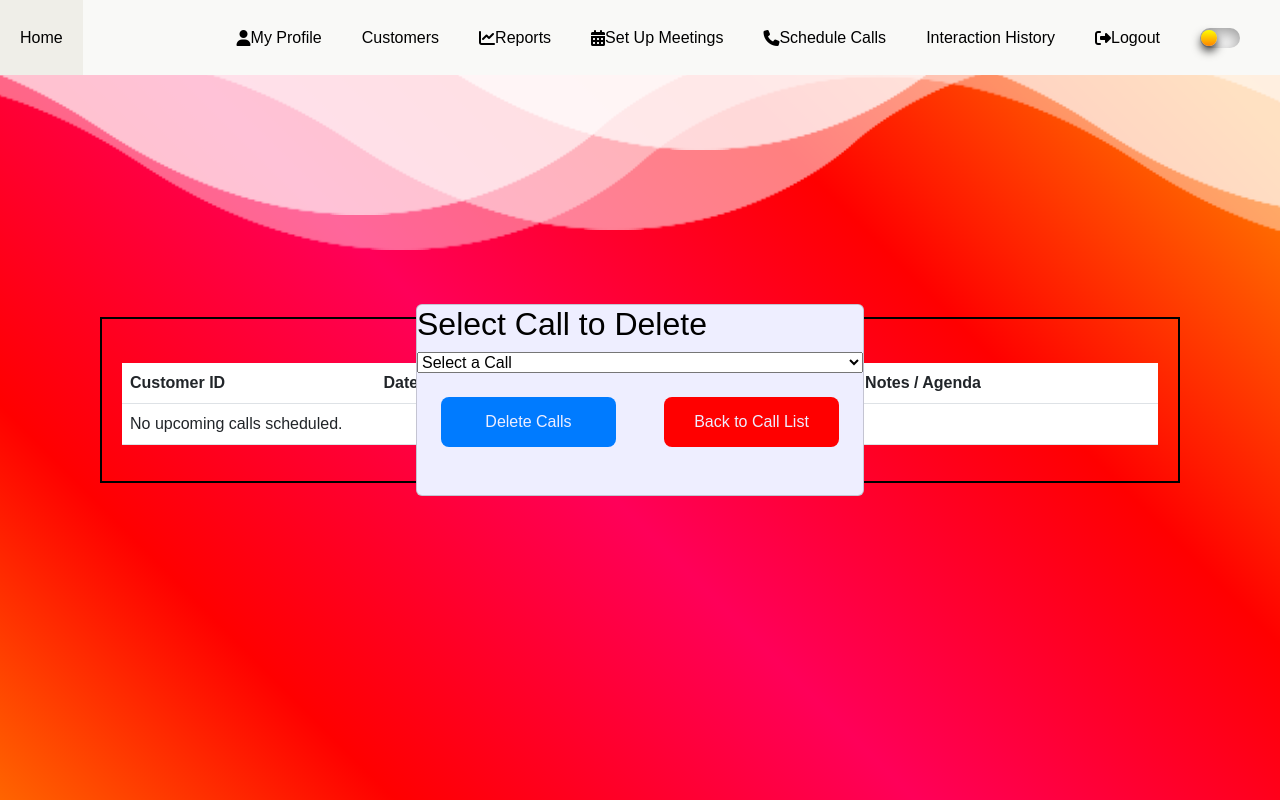
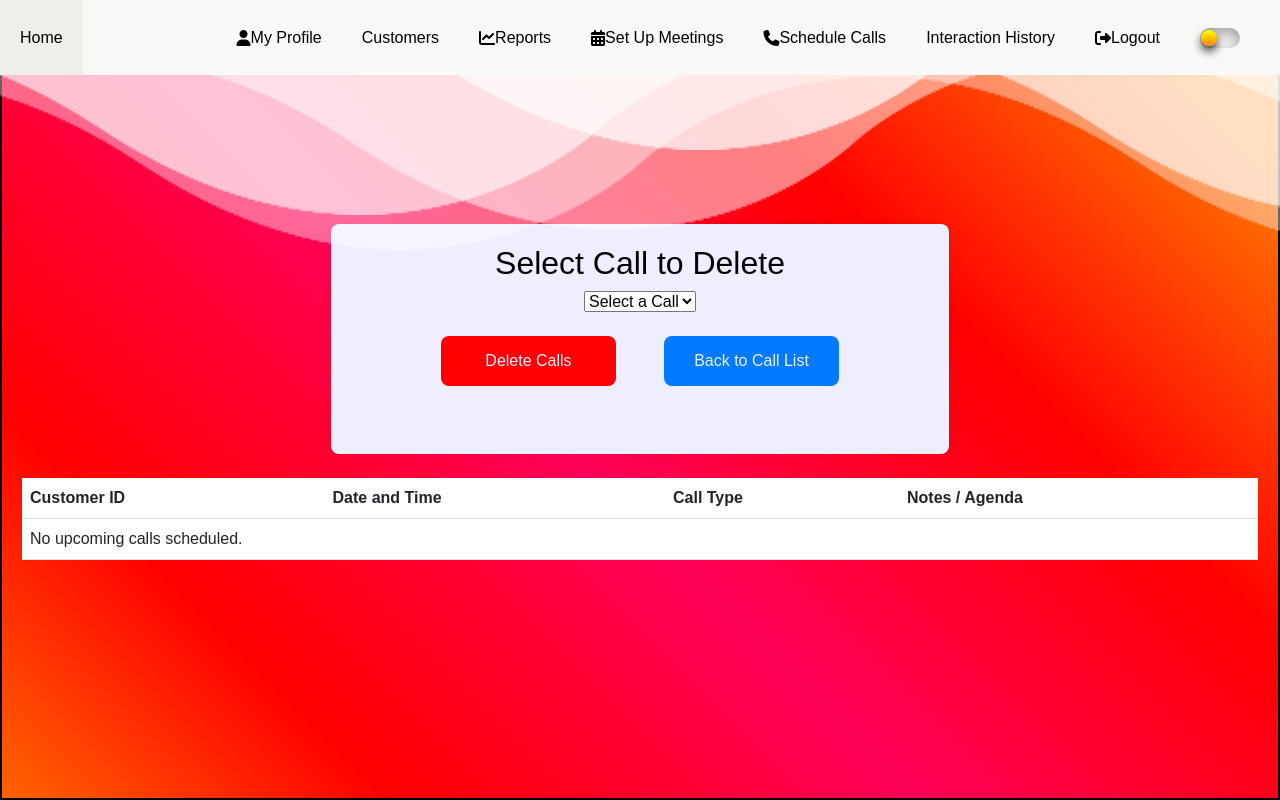
Before and after one commit to Syrup-2005/CRM-CW, a PHP site: page /deletecall.html in a window 1280 px wide. Run offline with PHP 8.4, Linux system fonts and the light colour scheme; data that the repository does not hold is empty; some libraries are stand-ins or nearby versions.

Commit message:
fixed bug where div cards appear above sidebar

```diff
--- a/calls.html
+++ b/calls.html
@@ -74,7 +74,8 @@
     </nav>
 
     <!-- Main Content Section -->
-    <div class="card">
+    <div class="content">
+    <div class="table-container">
     <h1>Upcoming calls</h1>
         <div class="table-responsive">
             <table class="table">
@@ -96,6 +97,7 @@
             <a href="deletecall.html" class="general-btns logout">Delete Calls</a>
         </div>
     </div>
+    </div>
 
     <!-- Bootstrap JavaScript -->
     <script src="https://cdn.jsdelivr.net/npm/bootstrap@5.3.0/dist/js/bootstrap.bundle.min.js"></script>
--- a/customer.html
+++ b/customer.html
@@ -96,8 +96,8 @@
     </nav>
 
     <!-- Main Content Section -->
-     <div class="card">
-
+    <div class="content">
+    <div class="table-container">
         <div class="table-responsive">
 
             <table class="table">
@@ -121,6 +121,7 @@
             </div>
         </div>
      </div>
+     </div>
 
     <!-- Bootstrap JavaScript -->
     <script src="https://cdn.jsdelivr.net/npm/bootstrap@5.3.0/dist/js/bootstrap.bundle.min.js"></script>
--- a/dashboard.html
+++ b/dashboard.html
@@ -94,9 +94,8 @@
                 <a href="reports.html" class="general-btns">View Reports</a>
                 <a href="emails.html" class="general-btns">Send an Email</a>
                 <a href="profile.html" class="general-btns">Customise Profile</a>
+                <a href="logout.php" class="general-btns logout">Logout</a>
             </div>
-
-            <a href="logout.php" class="general-btns logout">Logout</a>
         </div>
     </div>
 
--- a/deletecall.html
+++ b/deletecall.html
@@ -111,15 +111,15 @@
 
     <!-- Main Content Section -->
     <div class="content">
-        <div class="card">
+        <div class="container">
             <h2>Select Call to Delete</h2>
             <select id="customer_id">
                 <option value="">Select a Call</option>
             </select>
 
             <div class="button-container">
-                <button id="deleteButton" class="general-btns">Delete Calls</button>
-                <a href="calls.html" class="general-btns logout">Back to Call List</a>
+                <button id="deleteButton" class="general-btns logout">Delete Calls</button>
+                <a href="calls.html" class="general-btns">Back to Call List</a>
             </div>
 
             <p id="message" class="mt-2"></p>
--- a/deletecustomer.html
+++ b/deletecustomer.html
@@ -112,7 +112,7 @@
 
     <!-- Main Content Section -->
     <div class="content">
-        <div class="card">
+        <div class="container">
             <h2>Select Customer to Delete</h2>
             <select id="customer_id">
                 <option value="">Select a customer</option>
--- a/deletemeeting.html
+++ b/deletemeeting.html
@@ -112,7 +112,7 @@
 
     <!-- Main Content Section -->
     <div class="content">
-        <div class="card">
+        <div class="container">
             <h2>Select Meeting to Delete</h2>
             <select id="customer_id">
                 <option value="">Select a Meeting</option>
--- a/login.html
+++ b/login.html
@@ -35,14 +35,14 @@
             </label>
 
             <!-- <h4 class="text-center">CRM Menu</h4> -->
-            <a class="home-link" href="dashboard.html">Home</a>
+            <!-- <a class="home-link" href="dashboard.html">Home</a>
             <a href="profile.html"><i class="fas fa-user"></i><span class="sidebar-text"> My Profile</span></a>
             <a href="customer.html"><i class="fas fa-customer"></i><span class="sidebar-text"> Customers</span></a>
             <a href="reports.html"><i class="fas fa-chart-line"></i><span class="sidebar-text"> Reports</span></a>
             <a href="meetings.html"><i class="fas fa-calendar-alt"></i><span class="sidebar-text"> Set Up Meetings</span></a>
             <a href="calls.html"><i class="fas fa-phone"></i><span class="sidebar-text"> Schedule Calls</span></a>
             <a href="interactions.html"><i class="fas fa-interactions"></i><span class="sidebar-text"> Interaction History</span></a>
-            <a href="logout.html"><i class="fas fa-sign-out-alt"></i><span class="sidebar-text"> Logout</span></a>
+            <a href="logout.html"><i class="fas fa-sign-out-alt"></i><span class="sidebar-text"> Logout</span></a> -->
 
             <!-- darkmode button -->
             <input type="checkbox" id="darkmode-toggle" class="darkmode-toggle">
--- a/logout.html
+++ b/logout.html
@@ -4,6 +4,7 @@
     <meta charset="UTF-8">
     <meta name="viewport" content="width=device-width, initial-scale=1.0">
     <title>Logged Out</title>
+    <link rel="stylesheet" href="https://cdn.jsdelivr.net/npm/bootstrap@5.3.0/dist/css/bootstrap.min.css">
     <link rel="stylesheet" href="styles_background.css">
     <link rel="stylesheet" href="styles.css">
     <script src="functions.js" defer></script>
@@ -53,7 +54,7 @@
 
         <div class="button-container">
             <a href="logout.php" class="general-btns logout">Logout</a>
-            <a href="dashboard.html" class="general-btns">Back to Dashboard</a>
+            <a href="dashboard.html" class="general-btns">Back home</a>
         </div>
     </div>
 </body>
--- a/meetings.html
+++ b/meetings.html
@@ -96,7 +96,7 @@
 
     <!-- Main Content Section -->
     <div class="content">
-    <div class="card">
+    <div class="table-container">
         <div class="table-responsive">
             <table class="table">
                 <h1>Upcoming Meetings</h1>
--- a/signup.html
+++ b/signup.html
@@ -52,7 +52,8 @@
         </div>
     </nav>
 
-    <div class="card p-4 shadow-lg" style="width: 350px;">
+    <div class="content">
+        <div class="container">
         <h2 class="text-center mb-3">Sign Up</h2>
 
         <form action="signup_process.php" method="POST">
@@ -92,6 +93,7 @@
             </div>
 
         </form>
+        </div>
     </div>
 
     <!-- Bootstrap JS -->
--- a/styles.css
+++ b/styles.css
@@ -35,8 +35,9 @@
 }
 
 .content {
-    width: 100%;
-    margin: 100px;
+    height: 100%;
+    width: clamp(670px, 100%, 1470px);
+    margin: auto;
     padding: 20px;
 
     display: flex;
@@ -50,7 +51,23 @@
 
 /* Container for forms */
 .container {
-    width: 50%;
+    width: clamp(470px, 50%, 670px);
+    padding: 20px;
+
+    display: flex;
+    flex-direction: column;
+    justify-content: center;
+    align-items: center;
+
+    background: var(--container-bg-color);
+    box-shadow: 0 0 10px rgba(0, 0, 0, 0.1);
+    border-radius: 8px;
+    text-align: center;
+}
+
+/* Container for tables */
+.table-container {
+    width: clamp(670px, 1070px, 1270px);
     padding: 20px;
 
     display: flex;
@@ -209,6 +226,7 @@ nav {
     width: 100%;
     display: flex;
     flex-direction: row;
+    justify-content: flex-end;
     align-items: center;
 }
 
@@ -251,6 +269,7 @@ nav svg {
     .links-container {
         /* display: none; */
         flex-direction: column;
+        justify-content: flex-start;
         align-items: flex-end;
 
         position: fixed;
@@ -287,6 +306,7 @@ nav svg {
         background: rgba(0, 0, 0, 0.5);
         height: 100%;
         width: 100%;
+
         position: fixed;
         top: 0;
         left: 0;
--- a/styles_background.css
+++ b/styles_background.css
@@ -144,7 +144,7 @@ body
     width: 100%;
     height: 250px;
 
-    position: absolute;
+    position: fixed;
     top: 0%;
     left: 0%;
     rotate: 180deg;
@@ -158,7 +158,7 @@ body
 .top-waves .wave.wave1
 {
     animation: waveAnimation 10s linear infinite;
-    z-index: 1000; /* sets position on layer */
+    z-index: 4; /* sets position on layer */
     opacity: 0.7;
     animation-delay: 0s;
     top: -100px;
@@ -167,7 +167,7 @@ body
 .top-waves .wave.wave2
 {
     animation: waveAnimation 5s linear infinite;
-    z-index: 999; /* sets position on layer */
+    z-index: 3; /* sets position on layer */
     opacity: 0.6;
     animation-delay: -5s;
     top: -35px;
@@ -176,7 +176,7 @@ body
 .top-waves .wave.wave3
 {
     animation: waveAnimation 15s linear infinite;
-    z-index: 998; /* sets position on layer */
+    z-index: 2; /* sets position on layer */
     opacity: 0.5;
     animation-delay: -2s;
     top: -20px;
@@ -185,7 +185,7 @@ body
 .top-waves .wave.wave4
 {
     animation: waveAnimation 10s linear infinite;
-    z-index: 997; /* sets position on layer */
+    z-index: 1; /* sets position on layer */
     opacity: 0.4;
     animation-delay: -7s;
     top: 0px;
```
